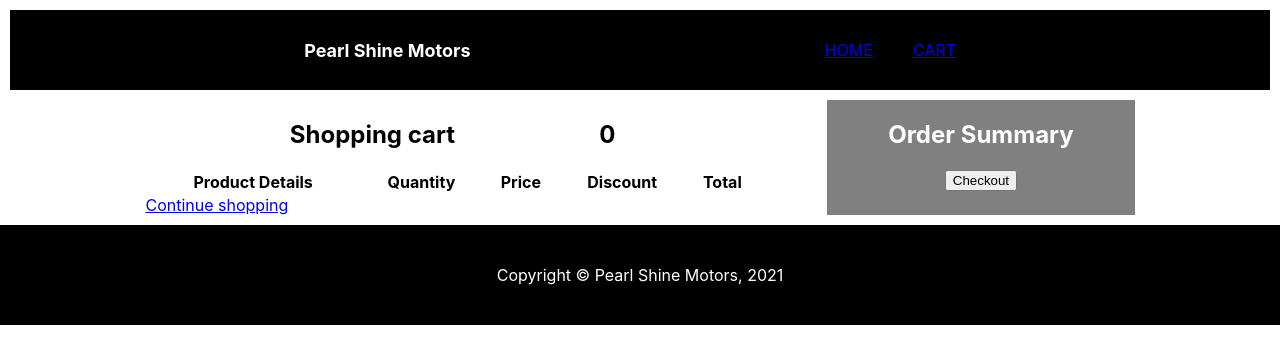
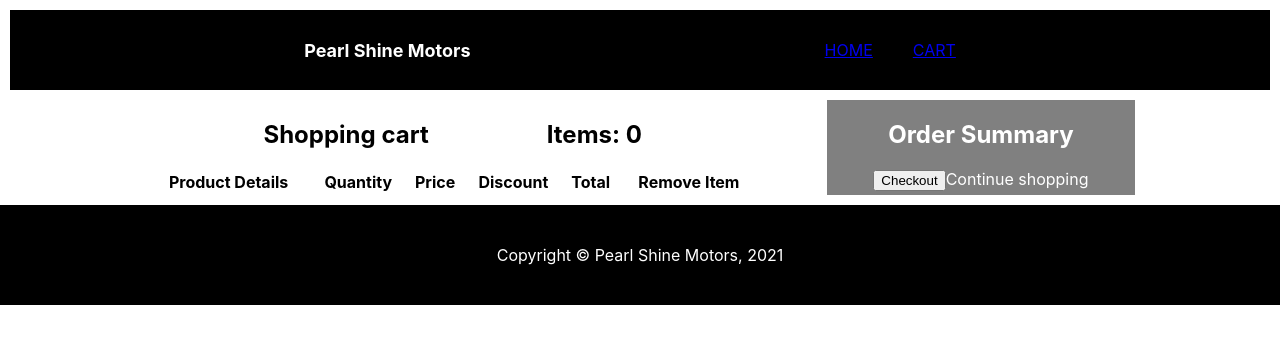
Before and after one commit to NickyGuants/React-redux-ecommerce, a React (Create React App) app: page /cart in a window 1280 px wide. Shown: the top 364 px of the page. Built offline with nearby package versions, Linux system fonts and the light colour scheme.

Commit message:
conditional rendering of items

```diff
--- a/src/components/Cart.js
+++ b/src/components/Cart.js
@@ -1,17 +1,20 @@
 import React from "react";
 import '../App.css';
-import { useSelector } from 'react-redux';
+import { useSelector, useDispatch } from 'react-redux';
+import { decrementItem, incrementItem, removeItem } from '/home/nicky/react-ecommerce/src/redux/actions/cartActions'
+
+
 
 const Cart = () => {
-    const cartItems = useSelector((state) => state.cart.cartItems)
-
+    const  cartItems  = useSelector((state) => state.cart.cartItems)
+    const dispatch = useDispatch();
     return (
         <section id="cart-order">
 
                 <div className="cart">
                     <div className="heading">
                         <div><h2>Shopping cart</h2></div>
-                            <div><h2>{ cartItems.length}</h2></div>
+                            <div><h2>Items: { cartItems.length}</h2></div>
                         </div>
                     <div className="table">
                         <table>
@@ -20,29 +23,38 @@ const Cart = () => {
                                 <th>Quantity</th>
                                 <th>Price</th>
                                 <th>Discount</th>
-                                <th>Total</th>
+                            <th>Total</th>
+                            <th>Remove Item</th>
                         </tr>
                         {cartItems.map((item) => (
                             <tr>
-                                <td><img src={item.imgSrc} alt="" width="100px" /></td>
-                                <td>2</td>
+                                <td><img src={item.imgSrc} alt="" width="200px" /></td>
+                                <td><button onClick={() => {
+                                        if (item.quantity <= 1) {
+                                            dispatch(removeItem(item.id));
+                                        } else {
+                                            dispatch(decrementItem(item.id));
+                                        }
+                                }}>-</button>
+                                    {item.quantity}
+                                    <button onClick={ () => dispatch(incrementItem(item.id))}>+</button>
+                                </td>
                                 <td>${item.price}</td>
                                 <td>$0</td>
-                                <td>$4000</td>
+                                <td>${item.price * item.quantity}</td>
+                                <td><button onClick={() => dispatch(removeItem(item.id))}>X</button></td>
                             </tr>
                         ))}
                         </table>
-                        <div>
-                            <a href="#home">Continue shopping</a>
-                        </div>
                     </div>
                 </div>
-                <div className="order">
-                    <div>
-                        <h1>Order Summary</h1>
-                    </div>
-                    <div><button>Checkout</button></div>
-                    </div>
+            <div className="order">
+                <div><h1>Order Summary</h1></div>
+                <div id="links">
+                    <button>Checkout</button>
+                    <a href="#home">Continue shopping</a>
+                </div>
+            </div>
         </section>
     )
 }
```
